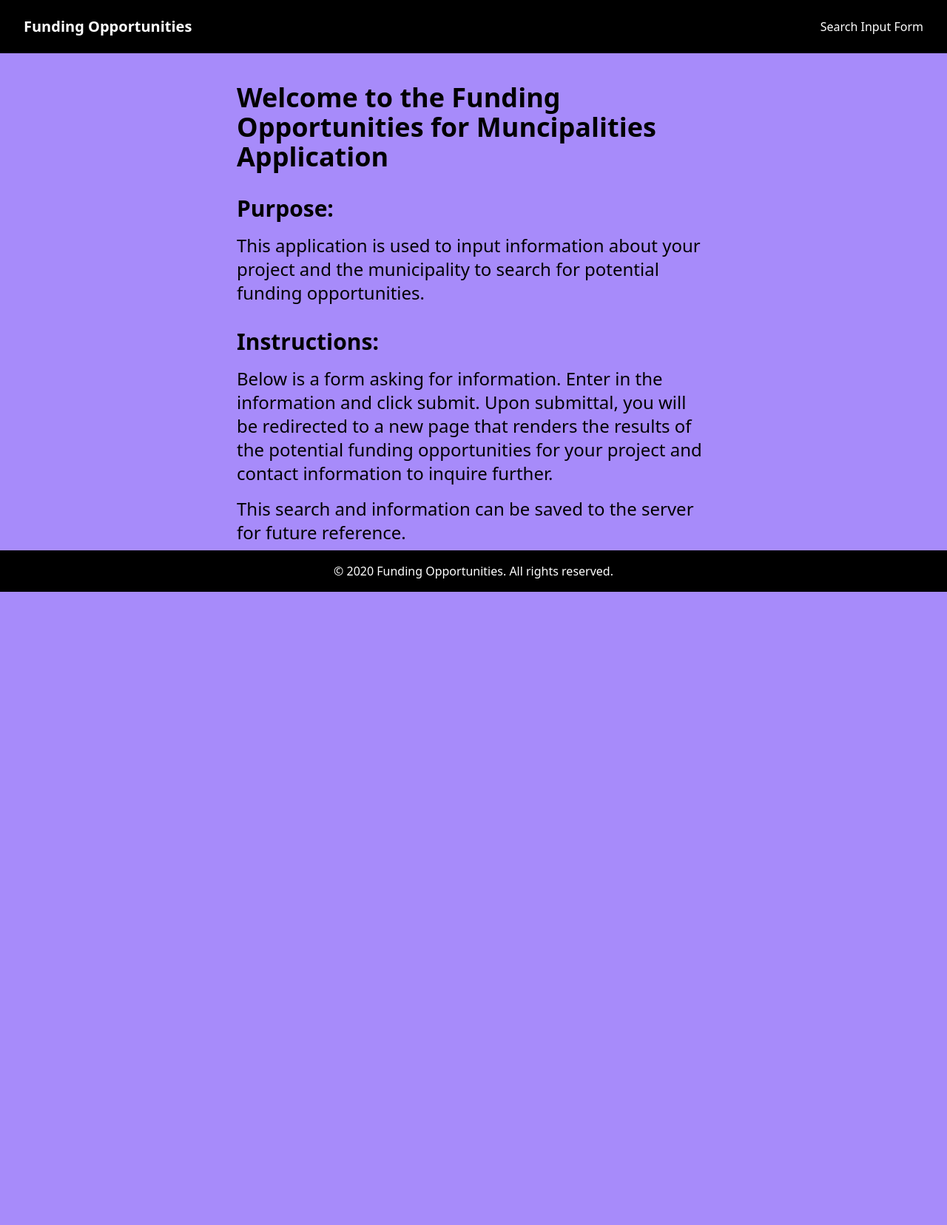
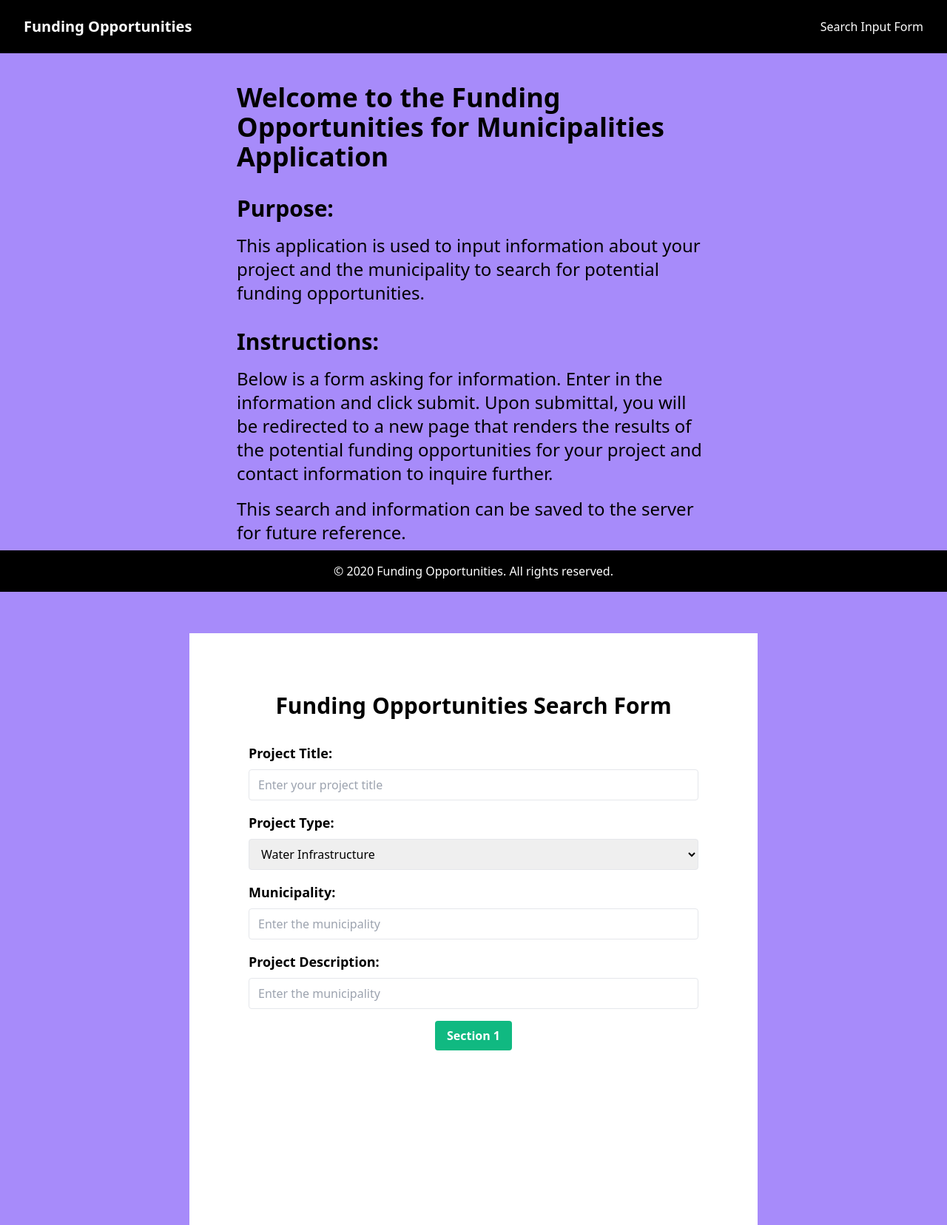
Before and after one commit to Brice-Engineering-Projects/Fund-Finder, a Flask app: template templates/home.html in a window 1280 px wide. Shown: the whole page at 74% size. Before the commit the page ends 800 px from the top, so only its background shows below. Run offline with Flask 3, Linux system fonts and the light colour scheme; the template is opened without the code that fills it: most values are stand-ins (such as "Sample title", 1, 10 or a date in 2020).

Commit message:
added route to main search form and section 1 of the search form, created html templates for main search and section 1 of the form, added mocky_api for testing.

```diff
--- a/app/views.py
+++ b/app/views.py
@@ -2,7 +2,8 @@
 
 from flask import Blueprint, request, jsonify
 # Fixing the correct import
-from .business_logic import FundingOpportunities
+# from .business_logic import FundingOpportunities
+from .mocky_api import MockyAPI
 
 # Create a blueprint for organizing routes
 main_blueprint = Blueprint('main', __name__)
@@ -35,7 +36,8 @@ def search():
         return jsonify({'error': 'Query parameter is required'}), 400
 
     try:
-        results = FundingOpportunities(query)
+        # results = FundingOpportunities(query)
+        results = MockyAPI(query)  # Fake API Call
         return jsonify(results), 200
     except ValueError as e:
         return jsonify({'error': 'Invalid input: ' + str(e)}), 400
--- a/main.py
+++ b/main.py
@@ -3,7 +3,7 @@
 # import logging
 import sys
 import os
-from flask import render_template  # request, redirect, flash
+from flask import render_template, request, redirect  # flash
 # from flask_sqlalchemy import SQLAlchemy
 # from flask_debugtoolbar import DebugToolbarExtension
 from dotenv import load_dotenv
@@ -28,5 +28,28 @@ def home():
     return render_template("home.html")
 
 
+@app.route("/basic-info", methods=['GET', 'POST'])
+def basic_info():
+    """Basic Information of the form, Section 1."""
+    if request.method == 'POST':
+        # Handle the form submission data here
+        project_title = request.form.get('project-title')
+        project_type = request.form.get('project-type')
+        municipality = request.form.get('municipality')
+        project_description = request.form.get('project_description')
+
+        # For now, let's just print or process the data (you can store it or
+        # use it for other logic)
+        print(f"Title: {project_title}, Type: {project_type}, "
+              f"Municipality: {municipality}, "
+              f"Description: {project_description}")
+
+        # Redirect or render the next page
+        return redirect('/basic-info')
+
+    # For GET request, just render the form
+    return render_template("basic-info.html")
+
+
 if __name__ == '__main__':
     app.run(debug=True)
--- a/requirements.txt
+++ b/requirements.txt
@@ -24,7 +24,9 @@ PyJWT==2.9.0
 python-dateutil==2.9.0.post0
 python-dotenv==1.0.1
 pytz==2024.2
+PyYAML==6.0.2
 requests==2.32.3
+responses==0.25.3
 six==1.16.0
 twilio==9.3.4
 typing_extensions==4.12.2
--- a/templates/home.html
+++ b/templates/home.html
@@ -1,17 +1,59 @@
 {% extends "base.html" %}
 {% block title %} Funding Opportunities Search Form {% endblock title %}
 
-<div>
-    {% block content %}
-    <div class="flex flex-col items-center min-h-screen bg-purple-400">
-        <div class="flex flex-col items-center min-h-screen bg-purple-400 max-w-3xl mx-auto p-16">
-        <h1 class="text-4xl font-bold text-black pt-12">Welcome to the Funding Opportunities for Muncipalities Application</h1>
+{% block content %}
+<div class="flex flex-col items-center min-h-screen bg-purple-400">
+    <div class="flex flex-col items-center min-h-screen bg-purple-400 max-w-3xl mx-auto p-16">
+        <h1 class="text-4xl font-bold text-black pt-12">Welcome to the Funding Opportunities for Municipalities Application</h1>
         <h2 class="text-3xl font-bold text-black pt-8 self-start">Purpose:</h2>
         <h3 class="text-2xl text-black pt-4">This application is used to input information about your project and the municipality to search for potential funding opportunities.</h3>
         <h2 class="text-3xl font-bold text-black pt-8 self-start">Instructions:</h2>
-        <h3 class="text-2xl text-black pt-4">Below is a form asking for information.  Enter in the information and click submit.  Upon submittal, you will be redirected to a new page that renders the results of the potential funding opportunities for your project and contact information to inquire further.</h3>
+        <h3 class="text-2xl text-black pt-4">Below is a form asking for information. Enter in the information and click submit. Upon submittal, you will be redirected to a new page that renders the results of the potential funding opportunities for your project and contact information to inquire further.</h3>
         <h3 class="text-2xl text-black pt-4">This search and information can be saved to the server for future reference.</h3>
+
+        <!-- Button to scroll down to the form -->
+        <div class="mt-8">
+            <a href="#search-form" class="bg-blue-500 hover:bg-blue-700 text-white font-bold py-2 px-4 rounded">
+                Go to Search Form
+            </a>
+        </div>
     </div>
+</div>
 
+<!-- Search form section (further down the page) -->
+<div id="search-form" class="flex flex-col items-center min-h-screen bg-white max-w-3xl mx-auto p-20">
+    <h2 class="text-3xl font-bold text-black">Funding Opportunities Search Form</h2>
+    <form action="/basic-info" method="POST" class="w-full mt-8">
+        <!-- Form inputs go here -->
+        <div class="mb-4">
+            <label for="project-title" class="block text-black text-lg font-bold mb-2">Project Title:</label>
+            <input type="text" id="project-title" name="project-title" class="w-full px-3 py-2 border rounded" placeholder="Enter your project title">
+        </div>
+
+        <div class="mb-4">
+            <label for="project-type" class="block text-black text-lg font-bold mb-2">Project Type:</label>
+            <select id="project-type" name="project-type" class="w-full px-3 py-2 border rounded">
+                <option value="water">Water Infrastructure</option>
+                <option value="environmental">Environmental Health</option>
+                <option value="public-health">Public Health</option>
+            </select>
+        </div>
+
+        <div class="mb-4">
+            <label for="municipality" class="block text-black text-lg font-bold mb-2">Municipality:</label>
+            <input type="text" id="municipality" name="municipality" class="w-full px-3 py-2 border rounded" placeholder="Enter the municipality">
+        </div>
+        <div class="mb-4">
+            <label for="project_description" class="block text-black text-lg font-bold mb-2">Project Description:</label>
+            <input type="text" id="project_description" name="project_description" class="w-full px-3 py-2 border rounded" placeholder="Enter the municipality">
+        </div>
+
+        <div class="flex justify-center">
+            <button type="submit" class="bg-green-500 hover:bg-green-700 text-white font-bold py-2 px-4 rounded">
+                Section 1
+            </button>
+        </div>
+    </form>
 </div>
-    {% endblock content %}
+
+{% endblock content %}
```
Also changed, not shown: app/mocky_api.py (added, +122 -0 lines), templates/basic-info.html (added, +45 -0 lines).
